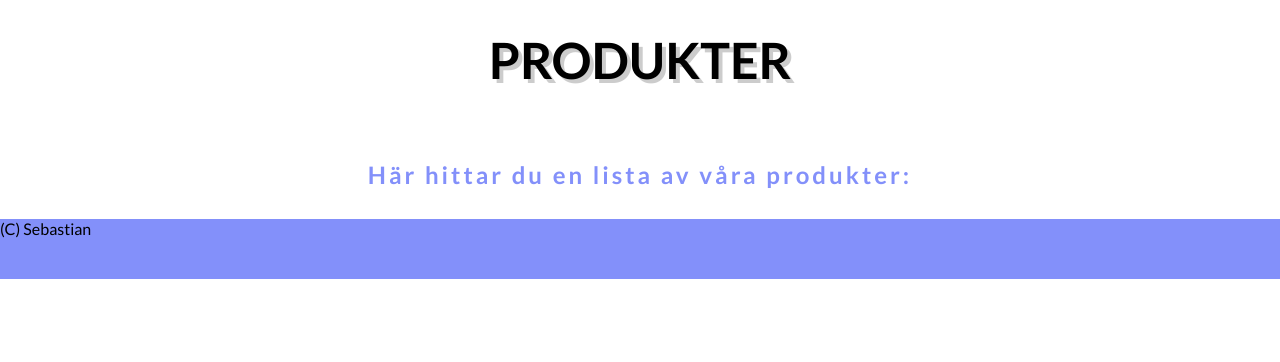
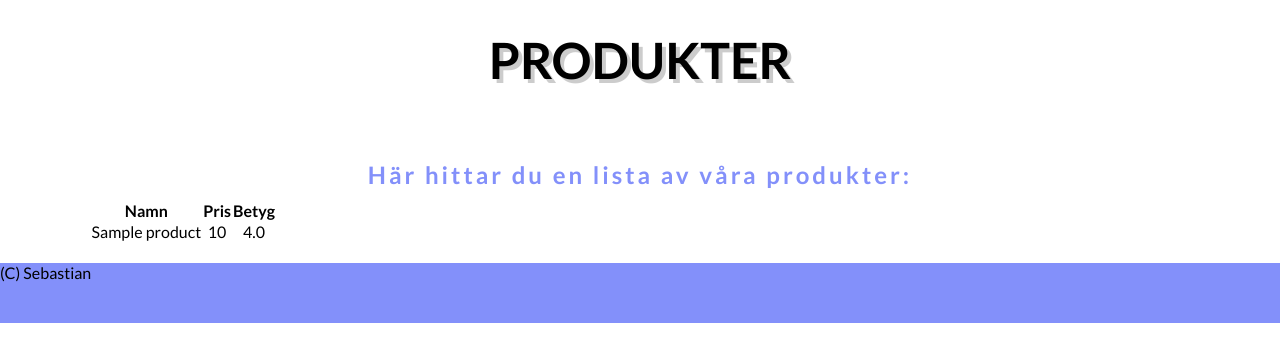
Before and after one commit to Zippy6666/WebramverkTenta, a Flask app: page /products in a window 1280 px wide. Shown: the part 80-442 px from the top of the page. Run offline with Flask 3, Linux system fonts and the light colour scheme; tables that the repository leaves empty hold one stand-in row (values such as "Sample post"); parts of the project's set-up code (start-up, migrations or seed data) failed here and were passed over.

Commit message:
klar kanske??

```diff
--- a/app.py
+++ b/app.py
@@ -1,5 +1,5 @@
 from flask import Flask
-from models import db, seedData, user_datastore, ContactSubmission
+from models import db, seedData, user_datastore, ContactSubmission, Product
 from flask_migrate import Migrate, upgrade
 from flask import  render_template, request, redirect, url_for
 from flask_security import Security
@@ -59,7 +59,7 @@ def startSida() -> str:
 
 @app.route("/products", methods=["GET"])
 def products():
-    return render_template("products.html")
+    return render_template("products.html", products_table=Product.query.all())
 
 
 @app.route("/contact_sucess", methods=["GET"])
--- a/config.py
+++ b/config.py
@@ -1,7 +1,7 @@
 
 class ConfigDebug():
     #SQLALCHEMY_DATABASE_URI = 'mysql+mysqlconnector://root:password@localhost/tenta1'    # File-based SQL database
-    SQLALCHEMY_DATABASE_URI = 'mysql+mysqlconnector://root:my-secret-pw@localhost/tenta1'
+    SQLALCHEMY_DATABASE_URI = 'mysql+mysqlconnector://root:my-secret-pw@localhost/tenta1' # Behövde ändra denna för att matcha mitt lösenord
 
     SECRET_KEY = 'SDFA11#'
 
--- a/templates/products.html
+++ b/templates/products.html
@@ -9,6 +9,25 @@
     <div class="content">
         <h1>Produkter</h1>
         <h2>Här hittar du en lista av våra produkter:</h2>
+
+        <table class="products">
+            <thead>
+                <tr>
+                    <th>Namn</th>
+                    <th>Pris</th>
+                    <th>Betyg</th>
+                </tr>
+            </thead>
+            <tbody>
+                {% for product in products_table %}
+                <tr>
+                    <td>{{ product.ProductName }}</td>
+                    <td>{{ product.Price }}</td>
+                    <td>{{ product.Rating }}</td>
+                </tr>
+                {% endfor %}
+            </tbody>
+        </table>
     </div>
 
 </section>
```
